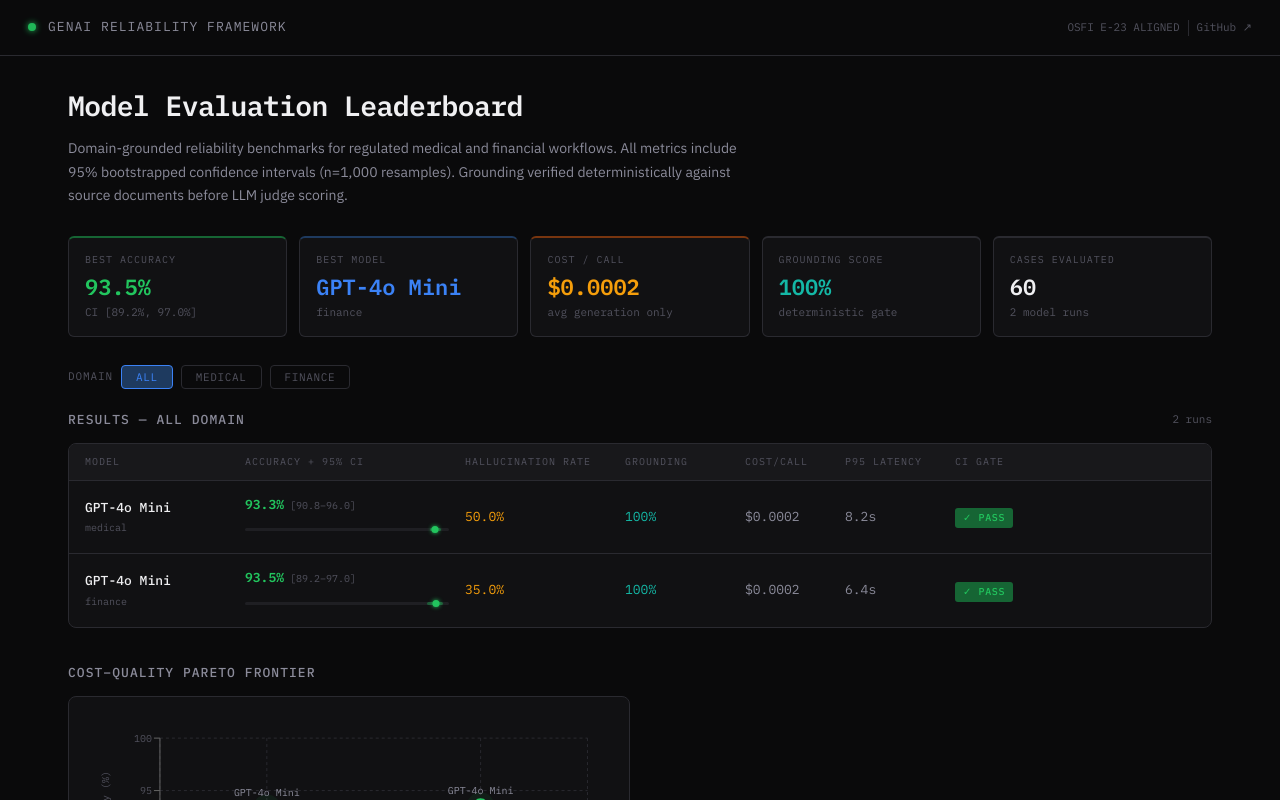
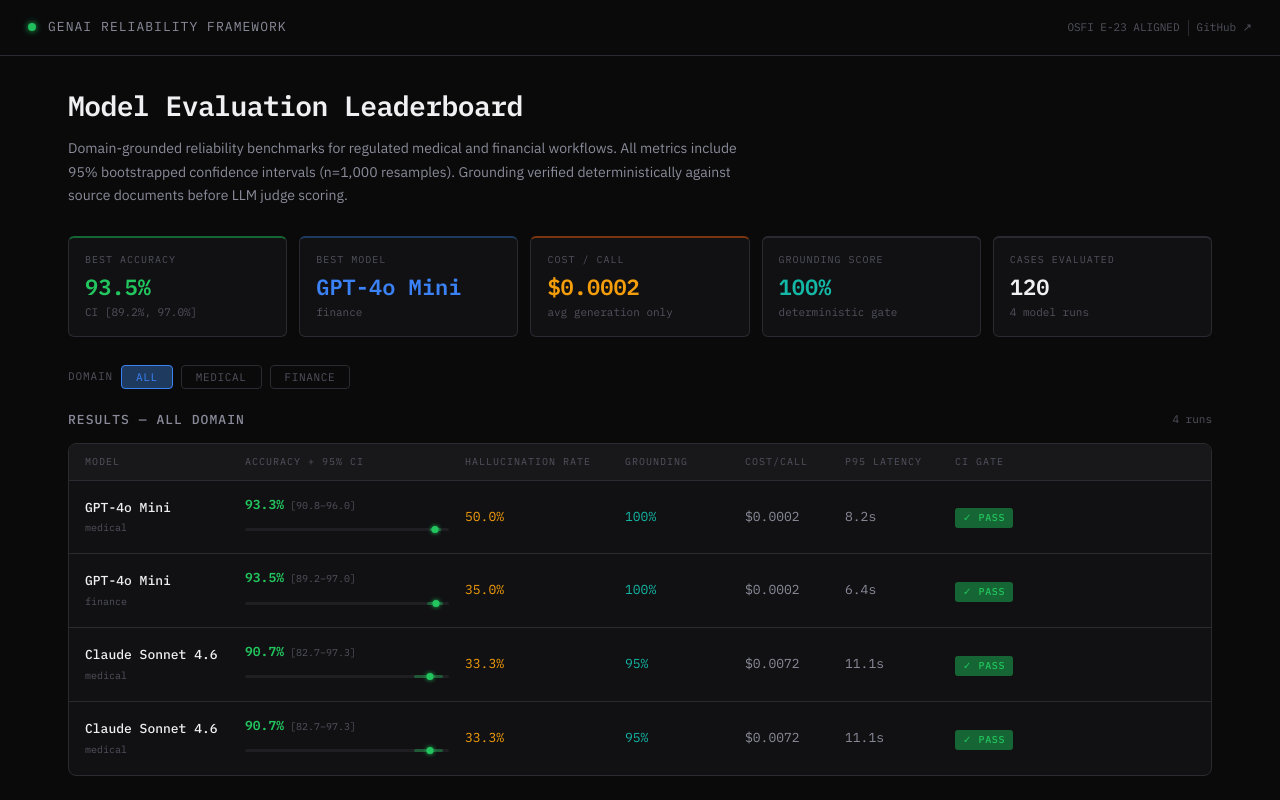
Before and after one commit to CrillyPienaah/genai-reliability-framework, a Next.js app in the folder ui/: page / in a window 1280 px wide. Shown: the top 800 px of the page. Built offline with nearby package versions, Linux system fonts and the light colour scheme; no server answers.

Commit message:
feat: add Claude Sonnet 4.6 medical results — Pareto frontier now has 2 models

```diff
--- a/ui/src/app/page.tsx
+++ b/ui/src/app/page.tsx
@@ -37,6 +37,34 @@
     grounding_score_mean: 1.000,
     avg_cost_usd: 0.0002,
     p95_latency_ms: 6397,
+    ci_gate_passed: true,
+  },
+  {
+    run_id: '1a21e512-ab27-476c-9643-efec4c67428b',
+    model_display_name: 'Claude Sonnet 4.6',
+    model_id: 'claude-sonnet-4-6',
+    domain: 'medical',
+    accuracy_mean: 0.907,
+    accuracy_ci_lower: 0.827,
+    accuracy_ci_upper: 0.973,
+    hallucination_rate_mean: 0.333,
+    grounding_score_mean: 0.950,
+    avg_cost_usd: 0.0072,
+    p95_latency_ms: 11093,
+    ci_gate_passed: true,
+  },
+  {
+    run_id: '1a21e512-ab27-476c-9643-efec4c67428b',
+    model_display_name: 'Claude Sonnet 4.6',
+    model_id: 'claude-sonnet-4-6',
+    domain: 'medical',
+    accuracy_mean: 0.907,
+    accuracy_ci_lower: 0.827,
+    accuracy_ci_upper: 0.973,
+    hallucination_rate_mean: 0.333,
+    grounding_score_mean: 0.950,
+    avg_cost_usd: 0.0072,
+    p95_latency_ms: 11093,
     ci_gate_passed: true,
   },
   // Placeholder rows — populated when you run more models
```
